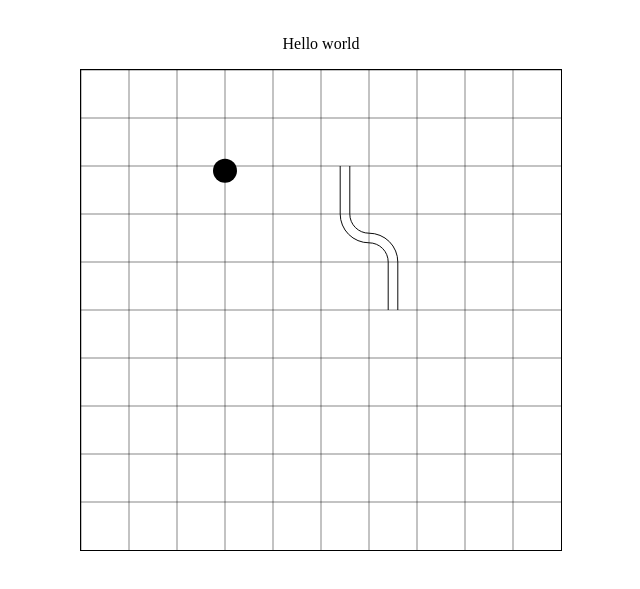
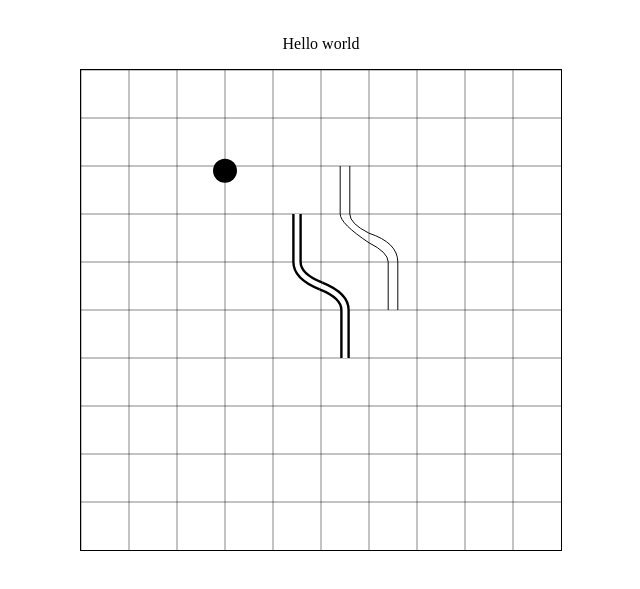
Before and after one commit to fildon/braid, a plain HTML site: page index.html in a window 1280 px wide. Shown: the part 69-658 px from the top of the page, without its empty margins (319-959 px from the left). Drawn offline with Linux system fonts and the light colour scheme.

Commit message:
Nicer curves

```diff
--- a/index.html
+++ b/index.html
@@ -81,25 +81,25 @@
           stroke-width="2"
         />
         <path
-          d="M 540 300 a 60 60 0 0 0 60 60"
+          d="M 540 300 q 0 20 60 60"
           stroke="black"
           stroke-width="2"
           fill="none"
         />
         <path
-          d="M 560 300 a 40 40 0 0 0 40 40"
+          d="M 560 300 q 0 20 40 40"
           stroke="black"
           stroke-width="2"
           fill="none"
         />
         <path
-          d="M 600 360 a 40 40 0 0 1 40 40"
+          d="M 600 360 q 40 20 40 40"
           stroke="black"
           stroke-width="2"
           fill="none"
         />
         <path
-          d="M 600 340 a 60 60 0 0 1 60 60"
+          d="M 600 340 q 60 20 60 60"
           stroke="black"
           stroke-width="2"
           fill="none"
@@ -121,6 +121,65 @@
           stroke-width="2"
         />
       </g>
+      <!-- Prototype v2 -->
+      <g>
+        <line
+          x1="450"
+          y1="300"
+          x2="450"
+          y2="400"
+          stroke="black"
+          stroke-width="20"
+        />
+        <path
+          d="M 450 400 q 0 30 50 50"
+          stroke="black"
+          stroke-width="20"
+          fill="none"
+        />
+        <path
+          d="M 500 450 q 50 20 50 50"
+          stroke="black"
+          stroke-width="20"
+          fill="none"
+        />
+        <line
+          x1="550"
+          y1="500"
+          x2="550"
+          y2="600"
+          stroke="black"
+          stroke-width="20"
+        />
+        <line
+          x1="450"
+          y1="300"
+          x2="450"
+          y2="400"
+          stroke="white"
+          stroke-width="10"
+        />
+        <path
+          d="M 450 400 q 0 30 50 50"
+          stroke="white"
+          stroke-width="10"
+          fill="none"
+        />
+        <path
+          d="M 500 450 q 50 20 50 50"
+          stroke="white"
+          stroke-width="10"
+          fill="none"
+        />
+        <line
+          x1="550"
+          y1="500"
+          x2="550"
+          y2="600"
+          stroke="white"
+          stroke-width="10"
+        />
+      </g>
     </svg>
   </body>
 </html>
```
